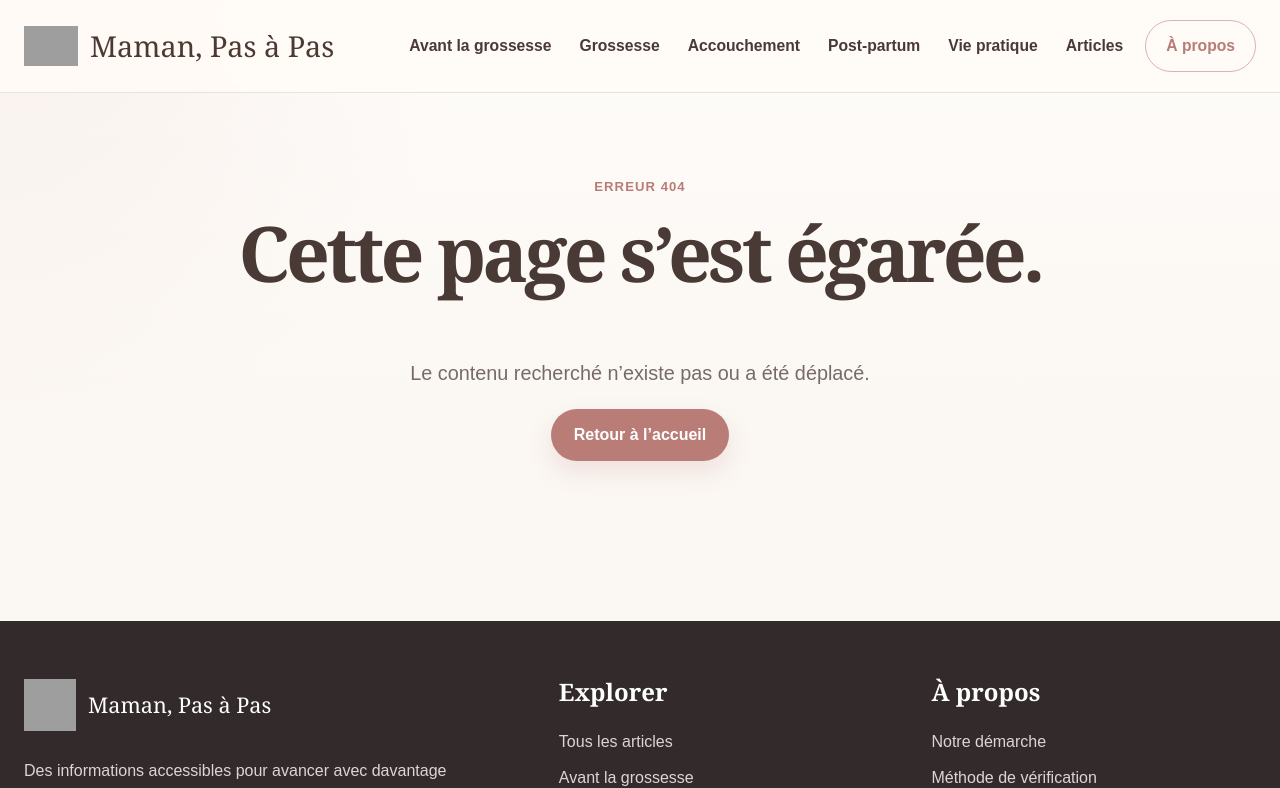
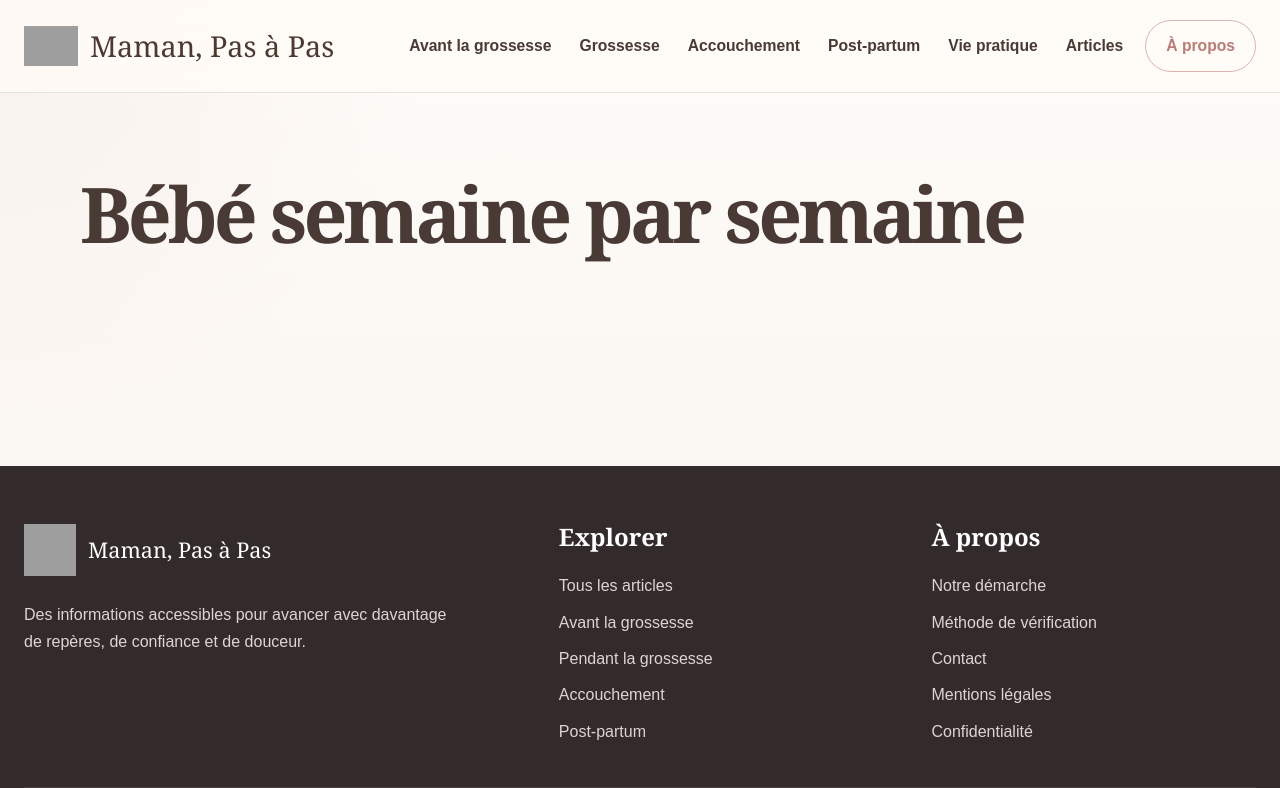
Before and after one commit to Yelenna04/maman-pas-a-pas, a Next.js app: page /pendant-grossesse/semaine-par-semaine in a window 1280 px wide. Before the commit this address had no page. Shown: the top 788 px of the page. Built offline with nearby package versions, Linux system fonts and the light colour scheme; grey boxes are pictures that could not be loaded.

Commit message:
Add files via upload

```diff
--- /dev/null
+++ b/app/pendant-grossesse/semaine-par-semaine/SemaineParSemaineClient.tsx
@@ -0,0 +1,2 @@
+"use client";
+export default function SemaineParSemaineClient(){return <main><h1>Bébé semaine par semaine</h1></main>}
--- /dev/null
+++ b/app/pendant-grossesse/semaine-par-semaine/page.tsx
@@ -0,0 +1,6 @@
+import SemaineParSemaineClient from "./SemaineParSemaineClient";
+import "./semaine-par-semaine.css";
+
+export default function Page() {
+  return <SemaineParSemaineClient />;
+}
--- /dev/null
+++ b/app/pendant-grossesse/semaine-par-semaine/semaine-par-semaine.css
@@ -0,0 +1 @@
+main{padding:40px;}
```
